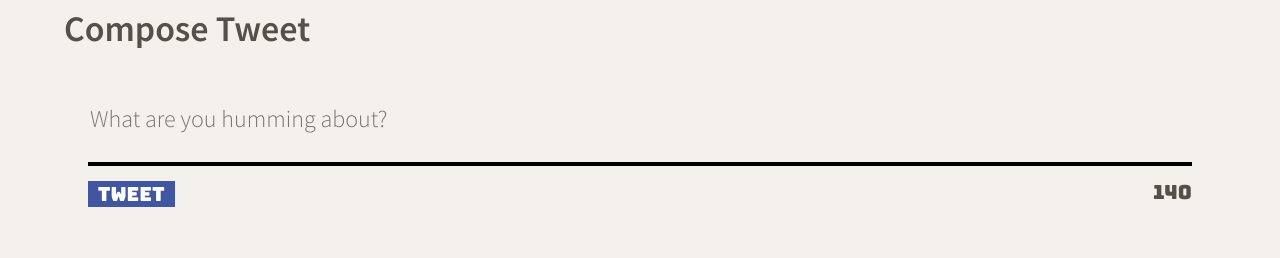
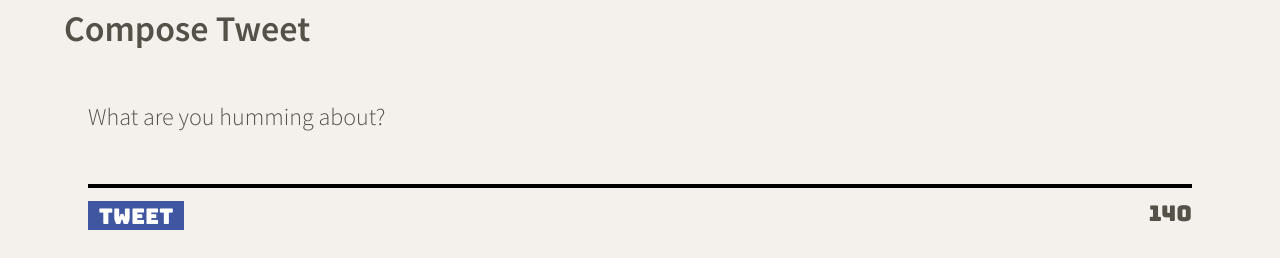
Before and after one commit to scc416/tweeter, a website: page public/index.html in a window 1280 px wide. Shown: the part 542-800 px from the top of the page. Drawn offline with nearby package versions, Linux system fonts and the light colour scheme.

Commit message:
add label back to form

```diff
--- a/public/index.html
+++ b/public/index.html
@@ -61,17 +61,15 @@
     <section class="new-tweet">
       <h2>Compose Tweet</h2>
       <form>
-        <textarea name="text" id="tweet-text" placeholder="What are you humming about?"></textarea>
+        <label for="tweet-text">What are you humming about?</label>
+        <textarea name="text" id="tweet-text"></textarea>
         <div>
-          <div>
-            <button type="submit">Tweet</button>
-          </div>
-          <div>
-            <output name="counter" class="counter" for="tweet-text">140</output>
-          </div>
+          <button type="submit">Tweet</button>
+          <output name="counter" class="counter" for="tweet-text">140</output>
         </div>
       </form>
     </section>
+
   </main>
 </body>
 
--- a/public/styles/new-tweet.css
+++ b/public/styles/new-tweet.css
@@ -25,5 +25,5 @@ textarea {
     margin-bottom: 0.6em;
     outline: none;
     resize: none;
-
+    font-size: 0.9em;
 }
```
